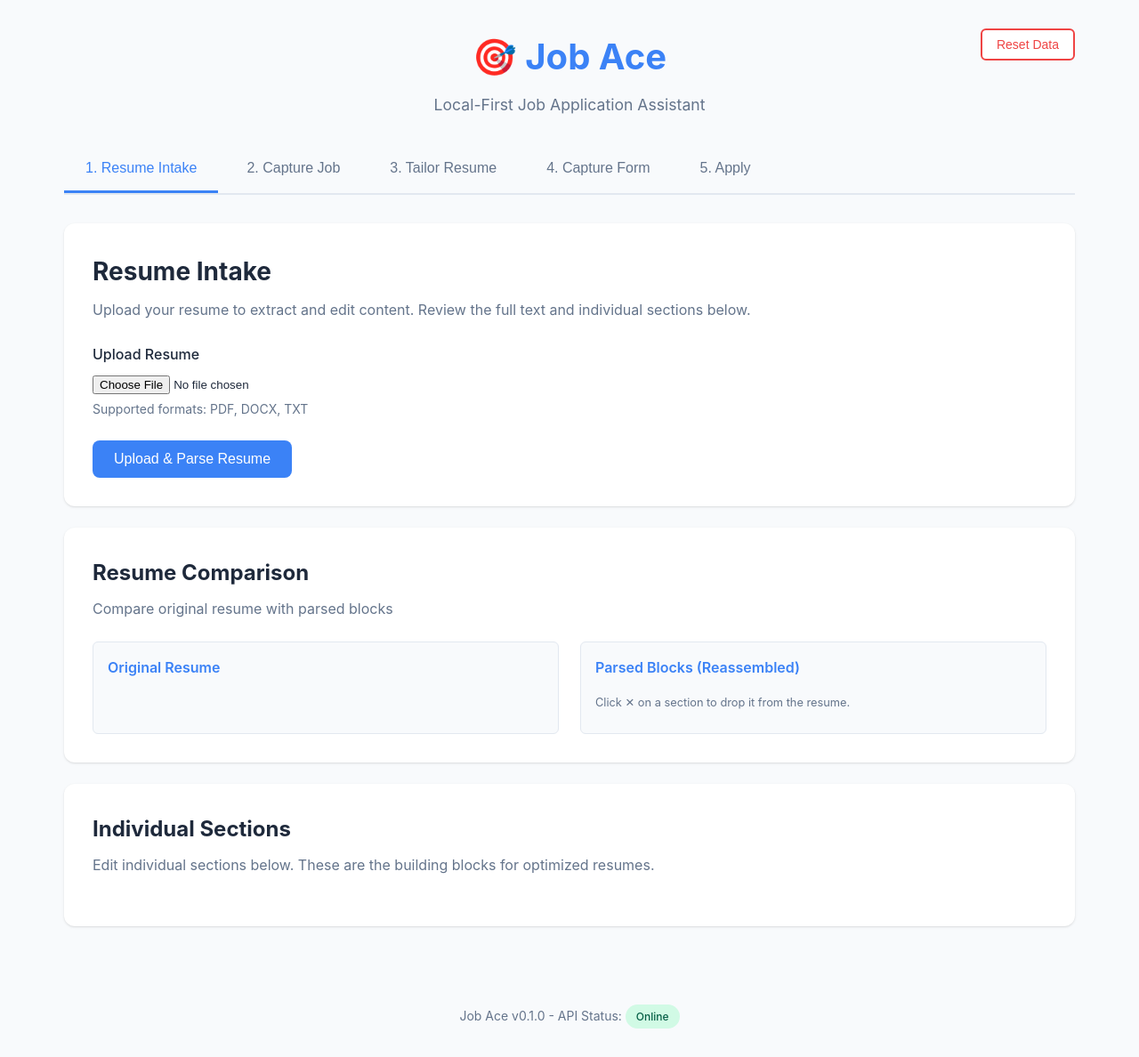
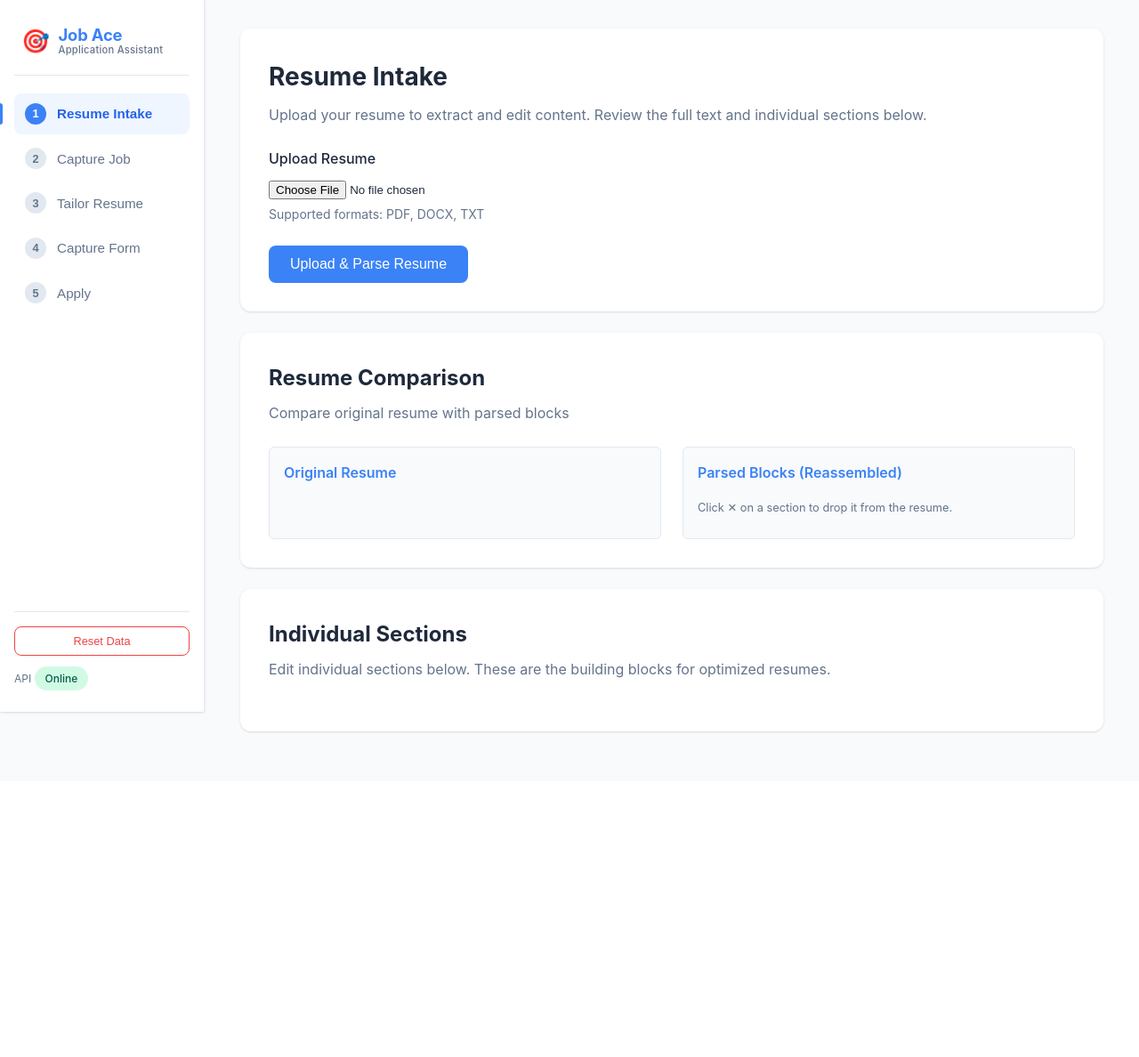
Before and after one commit to danialo/job-ace, a FastAPI app: page / in a window 1280 px wide. Shown: the whole page at 89% size. After the commit the page ends 824 px from the top, so only its background shows below. Run offline with FastAPI, Linux system fonts and the light colour scheme; data that the repository does not hold is empty; some libraries are stand-ins or nearby versions.

Commit message:
Side-panel navigation (#7)
Replaces the horizontal top tab bar with a sticky left side-panel rail so
the 5-step workflow (Resume Intake → Capture Job → Tailor Resume →
Capture Form → Apply) is always reachable without scrolling.

Details:
- Numbered badges, active-step highlight, and left accent bar on each nav item.
- Brand header, Reset Data button, and API status relocated into the rail.
- Desktop: fixed rail. Mobile (<=768px): off-canvas drawer toggled by a
  hamburger button with dimmed backdrop; auto-closes on view selection.
- Pure frontend change (HTML/CSS/JS); initTabs() repointed from
  .tab-button to .nav-item; added initSidebar()/closeSidebar().
- Verified in headless browser at desktop and mobile widths.

Closes #7

Co-Authored-By: Claude Opus 4.8 <noreply@anthropic.com>

```diff
--- a/frontend/index.html
+++ b/frontend/index.html
@@ -10,20 +10,29 @@
     <script src="https://cdn.quilljs.com/1.3.6/quill.js"></script>
 </head>
 <body>
-    <div class="container">
-        <header>
-            <h1>🎯 Job Ace</h1>
-            <p class="subtitle">Local-First Job Application Assistant</p>
-            <button id="reset-data-btn" class="btn-reset" title="Clear all resume blocks and reset data">Reset Data</button>
-        </header>
+    <div class="app-shell">
+        <aside class="sidebar" id="sidebar">
+            <div class="sidebar-brand">
+                <span class="sidebar-logo">🎯</span>
+                <span class="sidebar-brand-text">Job Ace<small>Application Assistant</small></span>
+            </div>
+            <nav class="sidebar-nav" aria-label="Workflow steps">
+                <button class="nav-item active" data-tab="resume"><span class="nav-num">1</span><span class="nav-label">Resume Intake</span></button>
+                <button class="nav-item" data-tab="intake"><span class="nav-num">2</span><span class="nav-label">Capture Job</span></button>
+                <button class="nav-item" data-tab="tailor"><span class="nav-num">3</span><span class="nav-label">Tailor Resume</span></button>
+                <button class="nav-item" data-tab="capture"><span class="nav-num">4</span><span class="nav-label">Capture Form</span></button>
+                <button class="nav-item" data-tab="apply"><span class="nav-num">5</span><span class="nav-label">Apply</span></button>
+            </nav>
+            <div class="sidebar-footer">
+                <button id="reset-data-btn" class="btn-reset" title="Clear all resume blocks and reset data">Reset Data</button>
+                <p class="sidebar-status">API <span id="api-status" class="status-indicator">Checking...</span></p>
+            </div>
+        </aside>
 
-        <nav class="tabs">
-            <button class="tab-button active" data-tab="resume">1. Resume Intake</button>
-            <button class="tab-button" data-tab="intake">2. Capture Job</button>
-            <button class="tab-button" data-tab="tailor">3. Tailor Resume</button>
-            <button class="tab-button" data-tab="capture">4. Capture Form</button>
-            <button class="tab-button" data-tab="apply">5. Apply</button>
-        </nav>
+        <div class="sidebar-backdrop" id="sidebar-backdrop"></div>
+
+        <main class="main-content">
+            <button class="nav-toggle" id="nav-toggle" aria-label="Open navigation">☰</button>
 
         <!-- Tab 1: Resume Intake -->
         <div id="resume" class="tab-content active">
@@ -292,6 +301,7 @@
                 </div>
             </div>
         </div>
+        </main>
     </div>
 
     <!-- Edit Block Modal -->
@@ -355,10 +365,6 @@
         </div>
     </div>
 
-    <footer>
-        <p>Job Ace v0.1.0 - API Status: <span id="api-status" class="status-indicator">Checking...</span></p>
-    </footer>
-
-    <script src="static/js/app.js"></script>
+    <script src="static/js/app.js?v=20260613-nav1"></script>
 </body>
 </html>
--- a/frontend/static/css/styles.css
+++ b/frontend/static/css/styles.css
@@ -26,39 +26,155 @@ body {
     line-height: 1.6;
 }
 
-.container {
-    max-width: 1200px;
-    margin: 0 auto;
-    padding: 2rem;
+/* App shell: sticky sidebar + scrollable main */
+.app-shell {
+    display: flex;
+    align-items: flex-start;
+    min-height: 100vh;
 }
 
-header {
-    text-align: center;
-    margin-bottom: 2rem;
-    position: relative;
+/* Sidebar */
+.sidebar {
+    position: sticky;
+    top: 0;
+    flex: 0 0 230px;
+    width: 230px;
+    height: 100vh;
+    display: flex;
+    flex-direction: column;
+    background: var(--card-bg);
+    border-right: 1px solid var(--border-color);
+    box-shadow: var(--shadow);
+    padding: 1.5rem 1rem;
+    z-index: 50;
 }
 
-header h1 {
-    font-size: 2.5rem;
+.sidebar-brand {
+    display: flex;
+    align-items: center;
+    gap: 0.6rem;
+    padding: 0.25rem 0.5rem 1.25rem;
+    border-bottom: 1px solid var(--border-color);
+}
+
+.sidebar-logo { font-size: 1.6rem; line-height: 1; }
+
+.sidebar-brand-text {
+    display: flex;
+    flex-direction: column;
+    font-size: 1.15rem;
     font-weight: 700;
     color: var(--primary-color);
-    margin-bottom: 0.5rem;
+    letter-spacing: -0.01em;
+    line-height: 1.2;
 }
 
-.subtitle {
-    font-size: 1.1rem;
+.sidebar-brand-text small {
+    font-size: 0.7rem;
+    font-weight: 500;
+    color: var(--text-muted);
+    letter-spacing: 0.02em;
+}
+
+/* Workflow nav */
+.sidebar-nav {
+    display: flex;
+    flex-direction: column;
+    gap: 0.25rem;
+    margin-top: 1.25rem;
+}
+
+.nav-item {
+    display: flex;
+    align-items: center;
+    gap: 0.75rem;
+    width: 100%;
+    padding: 0.7rem 0.75rem;
+    border: none;
+    border-radius: 0.5rem;
+    background: none;
+    font-size: 0.95rem;
+    font-weight: 500;
+    color: var(--text-muted);
+    text-align: left;
+    cursor: pointer;
+    position: relative;
+    transition: background 0.18s, color 0.18s;
+    animation: navIn 0.4s both;
+}
+
+.nav-item:hover {
+    background: #f1f5f9;
+    color: var(--text-color);
+}
+
+.nav-item.active {
+    background: #eff6ff;
+    color: var(--primary-hover);
+    font-weight: 600;
+}
+
+.nav-item.active::before {
+    content: "";
+    position: absolute;
+    left: -1rem;
+    top: 50%;
+    transform: translateY(-50%);
+    width: 3px;
+    height: 1.5rem;
+    border-radius: 0 3px 3px 0;
+    background: var(--primary-color);
+}
+
+.nav-num {
+    display: inline-flex;
+    align-items: center;
+    justify-content: center;
+    flex: 0 0 1.5rem;
+    width: 1.5rem;
+    height: 1.5rem;
+    border-radius: 50%;
+    background: #e2e8f0;
+    color: var(--text-muted);
+    font-size: 0.8rem;
+    font-weight: 600;
+    transition: background 0.18s, color 0.18s;
+}
+
+.nav-item:hover .nav-num { background: #cbd5e1; color: var(--text-color); }
+.nav-item.active .nav-num { background: var(--primary-color); color: #fff; }
+
+@keyframes navIn {
+    from { opacity: 0; transform: translateX(-6px); }
+    to { opacity: 1; transform: translateX(0); }
+}
+.sidebar-nav .nav-item:nth-child(1) { animation-delay: 0.02s; }
+.sidebar-nav .nav-item:nth-child(2) { animation-delay: 0.06s; }
+.sidebar-nav .nav-item:nth-child(3) { animation-delay: 0.10s; }
+.sidebar-nav .nav-item:nth-child(4) { animation-delay: 0.14s; }
+.sidebar-nav .nav-item:nth-child(5) { animation-delay: 0.18s; }
+
+/* Sidebar footer */
+.sidebar-footer {
+    margin-top: auto;
+    padding-top: 1rem;
+    border-top: 1px solid var(--border-color);
+    display: flex;
+    flex-direction: column;
+    gap: 0.75rem;
+}
+
+.sidebar-status {
+    font-size: 0.75rem;
     color: var(--text-muted);
 }
 
 .btn-reset {
-    position: absolute;
-    top: 0;
-    right: 0;
     padding: 0.5rem 1rem;
-    font-size: 0.875rem;
+    font-size: 0.8rem;
     font-weight: 500;
-    border: 2px solid var(--danger-color);
-    border-radius: 0.375rem;
+    border: 1.5px solid var(--danger-color);
+    border-radius: 0.5rem;
     background: white;
     color: var(--danger-color);
     cursor: pointer;
@@ -70,34 +186,40 @@ header h1 {
     color: white;
 }
 
-/* Tabs */
-.tabs {
-    display: flex;
-    gap: 0.5rem;
-    margin-bottom: 2rem;
-    border-bottom: 2px solid var(--border-color);
+/* Main content */
+.main-content {
+    flex: 1 1 auto;
+    min-width: 0;
+    max-width: 1100px;
+    padding: 2rem 2.5rem;
 }
 
-.tab-button {
-    background: none;
-    border: none;
-    padding: 1rem 1.5rem;
-    font-size: 1rem;
-    font-weight: 500;
-    color: var(--text-muted);
+/* Mobile nav toggle + drawer backdrop (hidden on desktop) */
+.nav-toggle {
+    display: none;
+    align-items: center;
+    justify-content: center;
+    width: 2.75rem;
+    height: 2.75rem;
+    font-size: 1.4rem;
+    line-height: 1;
+    background: var(--card-bg);
+    color: var(--primary-color);
+    border: 1px solid var(--border-color);
+    border-radius: 0.5rem;
+    box-shadow: var(--shadow);
     cursor: pointer;
-    border-bottom: 3px solid transparent;
-    transition: all 0.2s;
+    margin-bottom: 1rem;
 }
 
-.tab-button:hover {
-    color: var(--primary-color);
+.sidebar-backdrop {
+    display: none;
+    position: fixed;
+    inset: 0;
+    background: rgba(15, 23, 42, 0.45);
+    z-index: 40;
 }
-
-.tab-button.active {
-    color: var(--primary-color);
-    border-bottom-color: var(--primary-color);
-}
+.sidebar-backdrop.open { display: block; }
 
 /* Tab Content */
 .tab-content {
@@ -400,14 +522,6 @@ code {
     font-size: 0.875rem;
 }
 
-/* Footer */
-footer {
-    text-align: center;
-    padding: 2rem;
-    color: var(--text-muted);
-    font-size: 0.875rem;
-}
-
 .status-indicator {
     display: inline-block;
     padding: 0.25rem 0.75rem;
```
Also changed, not shown: other parts of frontend/static/css/styles.css (+21 -16 lines), frontend/static/js/app.js (+29 -4 lines).
